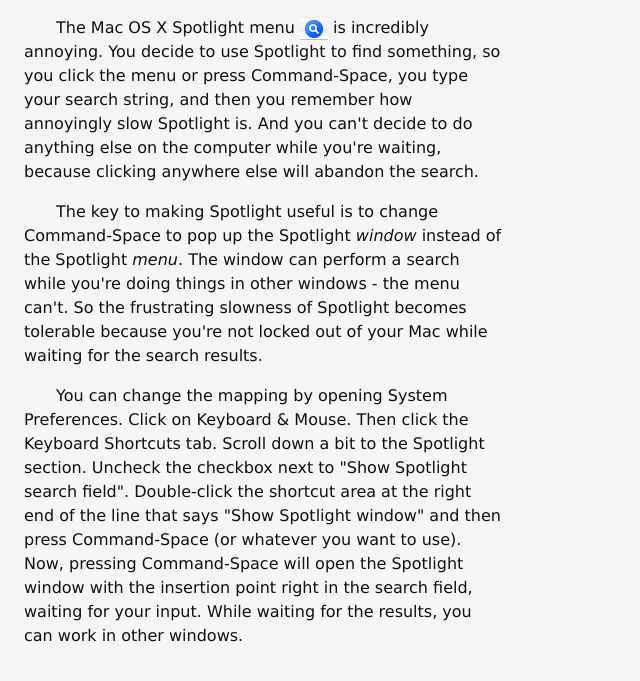
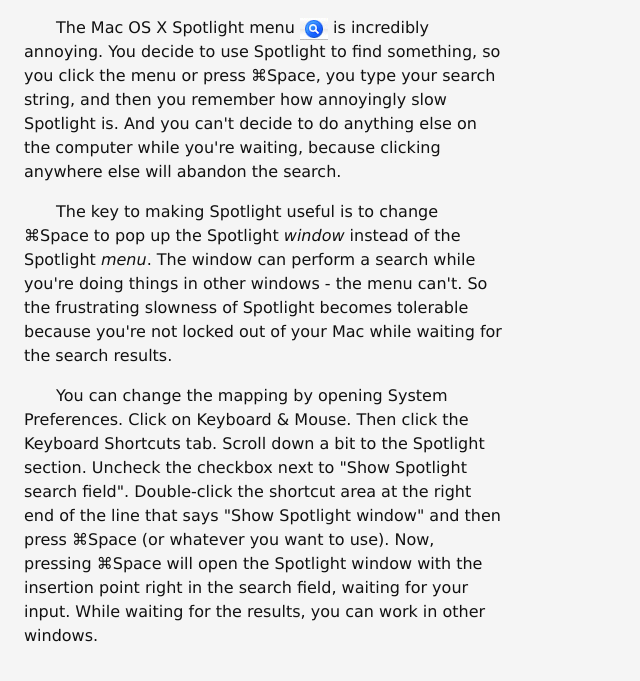
Before and after one commit to mayoff/mayoff.github.com, a plain HTML site: page 2006/08/15/making-spotlight-tolerable/index.html in a window 1280 px wide. Shown: the part 79-760 px from the top of the page, without its empty margins (0-640 px from the left). Drawn offline with Linux system fonts and the light colour scheme.

Commit message:
checkpoint

```diff
--- a/2006/08/15/making-spotlight-tolerable/index.html
+++ b/2006/08/15/making-spotlight-tolerable/index.html
@@ -14,11 +14,11 @@
     <div id='content'>
         <h1>Making Spotlight Tolerable</h1>
         <div id='contentBody'>
-<p>The Mac OS X Spotlight menu <img style='vertical-align:middle' src='spotlight.png' width='28' height='22'> is incredibly annoying. You decide to use Spotlight to find something, so you click the menu or press Command-Space, you type your search string, and then you remember how annoyingly slow Spotlight is. And you can't decide to do anything else on the computer while you're waiting, because clicking anywhere else will abandon the search.</p>
+<p>The Mac OS X Spotlight menu <img style='vertical-align:middle' src='spotlight.png' width='28' height='22'> is incredibly annoying. You decide to use Spotlight to find something, so you click the menu or press &#x2318;Space, you type your search string, and then you remember how annoyingly slow Spotlight is. And you can't decide to do anything else on the computer while you're waiting, because clicking anywhere else will abandon the search.</p>
 
-<p>The key to making Spotlight useful is to change Command-Space to pop up the Spotlight <i>window</i> instead of the Spotlight <i>menu</i>. The window can perform a search while you're doing things in other windows - the menu can't. So the frustrating slowness of Spotlight becomes tolerable because you're not locked out of your Mac while waiting for the search results.</p>
+<p>The key to making Spotlight useful is to change &#x2318;Space to pop up the Spotlight <i>window</i> instead of the Spotlight <i>menu</i>. The window can perform a search while you're doing things in other windows - the menu can't. So the frustrating slowness of Spotlight becomes tolerable because you're not locked out of your Mac while waiting for the search results.</p>
 
-<p>You can change the mapping by opening System Preferences. Click on Keyboard &amp; Mouse. Then click the Keyboard Shortcuts tab. Scroll down a bit to the Spotlight section. Uncheck the checkbox next to "Show Spotlight search field". Double-click the shortcut area at the right end of the line that says "Show Spotlight window" and then press Command-Space (or whatever you want to use). Now, pressing Command-Space will open the Spotlight window with the insertion point right in the search field, waiting for your input. While waiting for the results, you can work in other windows.</p>
+<p>You can change the mapping by opening System Preferences. Click on Keyboard &amp; Mouse. Then click the Keyboard Shortcuts tab. Scroll down a bit to the Spotlight section. Uncheck the checkbox next to "Show Spotlight search field". Double-click the shortcut area at the right end of the line that says "Show Spotlight window" and then press &#x2318;Space (or whatever you want to use). Now, pressing &#x2318;Space will open the Spotlight window with the insertion point right in the search field, waiting for your input. While waiting for the results, you can work in other windows.</p>
         </div>
     </div>
 </div>
```
